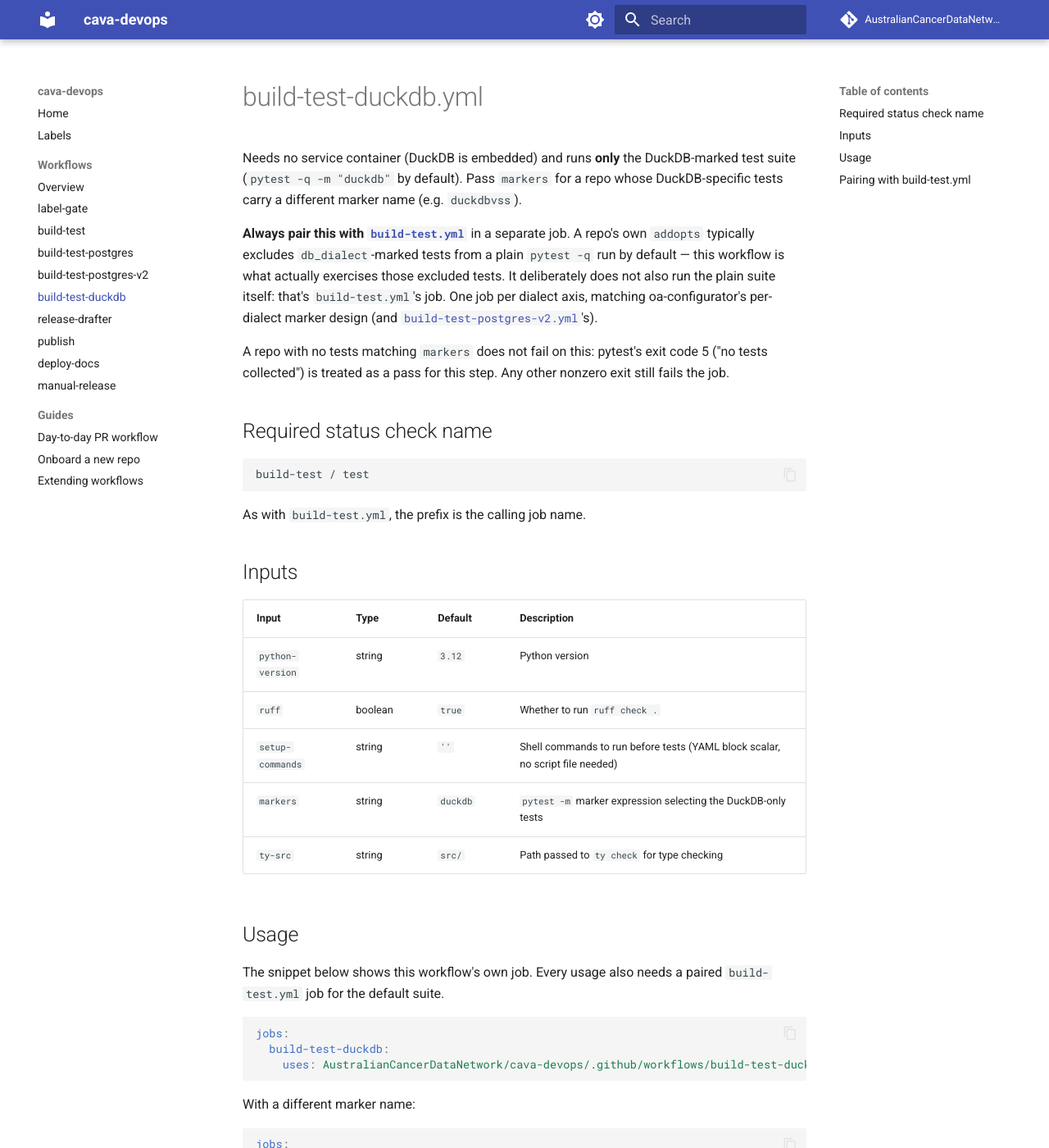
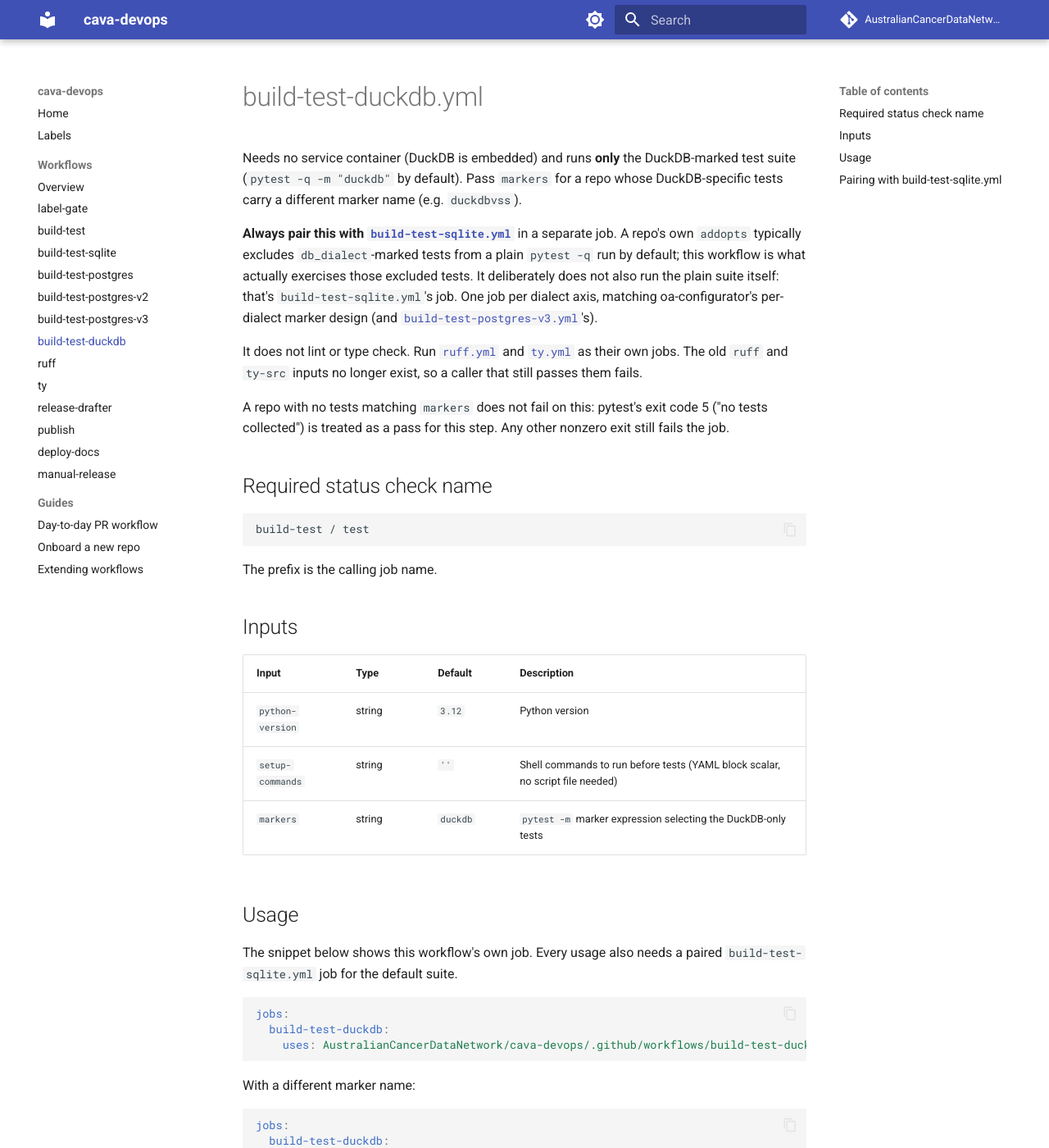
Before and after one commit to AustralianCancerDataNetwork/cava-devops, an MkDocs documentation site: the page built from docs/workflows/build-test-duckdb.md, in a window 1280 px wide and 1400 px high. Shown: the whole window at 82% size. Built offline with MkDocs 1.6.1 and Material for MkDocs 9.7.7, drawn with Linux system fonts in a browser that asks for light colours; comment, search, counter and statistics services are not loaded; some of the changed text lies outside the part shown.

Commit message:
Update the build scripts to exclude ty and ruff and run them as separate jobs

````diff
--- a/docs/workflows/build-test-duckdb.md
+++ b/docs/workflows/build-test-duckdb.md
@@ -2,7 +2,9 @@
 
 Needs no service container (DuckDB is embedded) and runs **only** the DuckDB-marked test suite (`pytest -q -m "duckdb"` by default). Pass `markers` for a repo whose DuckDB-specific tests carry a different marker name (e.g. `duckdbvss`).
 
-**Always pair this with [`build-test.yml`](build-test.md)** in a separate job. A repo's own `addopts` typically excludes `db_dialect`-marked tests from a plain `pytest -q` run by default — this workflow is what actually exercises those excluded tests. It deliberately does not also run the plain suite itself: that's `build-test.yml`'s job. One job per dialect axis, matching oa-configurator's per-dialect marker design (and [`build-test-postgres-v2.yml`](build-test-postgres-v2.md)'s).
+**Always pair this with [`build-test-sqlite.yml`](build-test-sqlite.md)** in a separate job. A repo's own `addopts` typically excludes `db_dialect`-marked tests from a plain `pytest -q` run by default; this workflow is what actually exercises those excluded tests. It deliberately does not also run the plain suite itself: that's `build-test-sqlite.yml`'s job. One job per dialect axis, matching oa-configurator's per-dialect marker design (and [`build-test-postgres-v3.yml`](build-test-postgres-v3.md)'s).
+
+It does not lint or type check. Run [`ruff.yml`](ruff.md) and [`ty.yml`](ty.md) as their own jobs. The old `ruff` and `ty-src` inputs no longer exist, so a caller that still passes them fails.
 
 A repo with no tests matching `markers` does not fail on this: pytest's exit code 5 ("no tests collected") is treated as a pass for this step. Any other nonzero exit still fails the job.
 
@@ -12,21 +14,19 @@ A repo with no tests matching `markers` does not fail on this: pytest's exit cod
 build-test / test
 ```
 
-As with `build-test.yml`, the prefix is the calling job name.
+The prefix is the calling job name.
 
 ## Inputs
 
 | Input | Type | Default | Description |
 |---|---|---|---|
 | `python-version` | string | `3.12` | Python version |
-| `ruff` | boolean | `true` | Whether to run `ruff check .` |
 | `setup-commands` | string | `''` | Shell commands to run before tests (YAML block scalar, no script file needed) |
 | `markers` | string | `duckdb` | `pytest -m` marker expression selecting the DuckDB-only tests |
-| `ty-src` | string | `src/` | Path passed to `ty check` for type checking |
 
 ## Usage
 
-The snippet below shows this workflow's own job. Every usage also needs a paired `build-test.yml` job for the default suite.
+The snippet below shows this workflow's own job. Every usage also needs a paired `build-test-sqlite.yml` job for the default suite.
 
 ```yaml
 jobs:
@@ -44,17 +44,23 @@ jobs:
       markers: duckdbvss
 ```
 
-## Pairing with build-test.yml
+## Pairing with build-test-sqlite.yml
 
 Use distinct job names so both status checks are visible:
 
 ```yaml
 jobs:
   build-test-sqlite:
-    uses: AustralianCancerDataNetwork/cava-devops/.github/workflows/build-test.yml@main
+    uses: AustralianCancerDataNetwork/cava-devops/.github/workflows/build-test-sqlite.yml@main
 
   build-test-duckdb:
     uses: AustralianCancerDataNetwork/cava-devops/.github/workflows/build-test-duckdb.yml@main
+
+  ruff:
+    uses: AustralianCancerDataNetwork/cava-devops/.github/workflows/ruff.yml@main
+
+  ty:
+    uses: AustralianCancerDataNetwork/cava-devops/.github/workflows/ty.yml@main
 ```
 
 The required status check names become `build-test-sqlite / test` and `build-test-duckdb / test`.
--- a/mkdocs.yml
+++ b/mkdocs.yml
@@ -50,9 +50,13 @@ nav:
     - Overview: workflows/index.md
     - label-gate: workflows/label-gate.md
     - build-test: workflows/build-test.md
+    - build-test-sqlite: workflows/build-test-sqlite.md
     - build-test-postgres: workflows/build-test-postgres.md
     - build-test-postgres-v2: workflows/build-test-postgres-v2.md
+    - build-test-postgres-v3: workflows/build-test-postgres-v3.md
     - build-test-duckdb: workflows/build-test-duckdb.md
+    - ruff: workflows/ruff.md
+    - ty: workflows/ty.md
     - release-drafter: workflows/release-drafter.md
     - publish: workflows/publish.md
     - deploy-docs: workflows/deploy-docs.md
````
Also changed, not shown: docs/workflows/build-test-postgres-v2.md (+3 -0 lines), docs/workflows/build-test-postgres-v3.md (added, +44 -0 lines), docs/workflows/build-test-postgres.md (+3 -0 lines), docs/workflows/build-test-sqlite.md (added, +48 -0 lines), docs/workflows/build-test.md (+3 -0 lines), docs/workflows/index.md (+8 -4 lines), docs/workflows/ruff.md (added, +31 -0 lines), docs/workflows/ty.md (added, +42 -0 lines), 8 other files.
